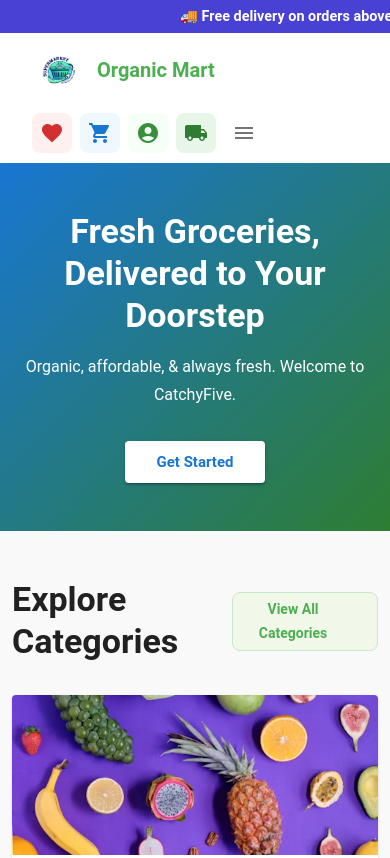
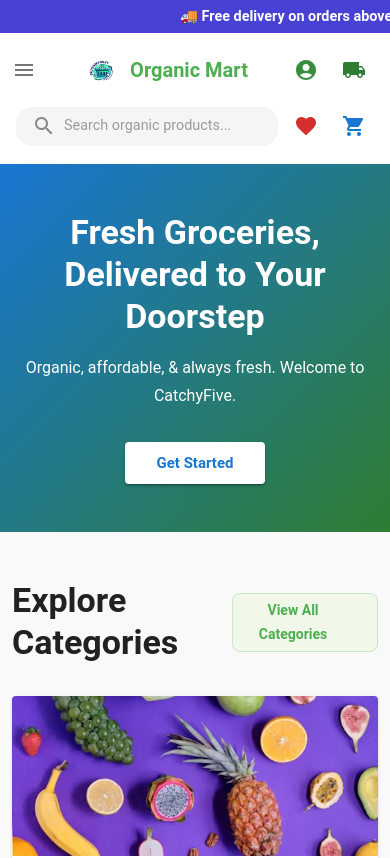
Before and after one commit to MaheswariBaskaran07/catchyfive, a React (Vite) app in the folder catchy-five/: page / in a window 390 px wide. Shown: the top 858 px of the page. Built offline with nearby package versions, Linux system fonts and the light colour scheme; some icons are missing.

Commit message:
Enhance UI: responsive header, search routing, consistent item styling across Shop, Wishlist, and created the search result page

```diff
--- a/catchy-five/src/App.tsx
+++ b/catchy-five/src/App.tsx
@@ -13,6 +13,8 @@ import AboutPage from './pages/AboutPage';
 import ShopPage from './pages/ShopPage';
 import ContactPage from './pages/ContactPage';
 import OffersPage from './pages/OffersPage';
+import SearchResults from './pages/SearchResults';
+
 
 
 function App() {
@@ -32,6 +34,7 @@ function App() {
         <Route path="/shop" element={<ShopPage />} />
         <Route path="/contact" element={<ContactPage />} />
         <Route path="/offers" element={<OffersPage />} />
+        <Route path="/search" element={<SearchResults />} />
         <Route path="*" element={<NotFound />} />
       </Routes>
       </CartProvider>
--- a/catchy-five/src/components/Header.tsx
+++ b/catchy-five/src/components/Header.tsx
@@ -16,6 +16,7 @@ import {
   ListItemText,
   useTheme,
   useMediaQuery,
+  Collapse,
 } from '@mui/material';
 import {
   ShoppingCart,
@@ -26,15 +27,17 @@ import {
   LocalShipping,
   Category,
   ExpandMore,
+  ExpandLess,
 } from '@mui/icons-material';
 import { useState } from 'react';
 import { useNavigate } from 'react-router-dom';
-import { useCartContext } from '../components/CartContext';
+import { useCartContext } from './CartContext';
 
 export default function Header() {
   const [anchorElCategory, setAnchorElCategory] = useState<null | HTMLElement>(null);
   const [anchorElPages, setAnchorElPages] = useState<null | HTMLElement>(null);
   const [drawerOpen, setDrawerOpen] = useState(false);
+  const [openCategories, setOpenCategories] = useState(false);
   const [searchQuery, setSearchQuery] = useState('');
   const theme = useTheme();
   const isMobile = useMediaQuery(theme.breakpoints.down('md'));
@@ -56,25 +59,68 @@ export default function Header() {
     px: 2,
     py: 0.6,
     borderRadius: 4,
-    width: '35%',
+    width: '100%',
   };
 
   const handleSearchSubmit = (e: React.FormEvent<HTMLFormElement>) => {
     e.preventDefault();
-    if (searchQuery.trim()) {
-      navigate(`/search?q=${encodeURIComponent(searchQuery.trim())}`);
+    const query = searchQuery.trim().toLowerCase();
+    if (!query) return;
+
+    const routesMap: { [key: string]: string } = {
+      home: '/',
+      login: '/login',
+      signup: '/signup',
+      contact: '/contact',
+      about: '/about',
+      offers: '/offers',
+      shop: '/shop',
+      cart: '/cartpage',
+      wishlist: '/wishlistpage',
+      'add address': '/add-address',
+    };
+
+    const categories = ['vegetables', 'fruits', 'groceries', 'beverages'];
+
+    if (routesMap[query]) {
+      navigate(routesMap[query]);
+    } else if (categories.includes(query)) {
+      navigate(`/category/${query}`);
+    } else {
+      navigate(`/search?q=${encodeURIComponent(query)}`);
+    }
+
     setSearchQuery('');
-    }
   };
 
   const drawerList = (
     <Box sx={{ width: 250 }} onClick={() => setDrawerOpen(false)}>
       <List>
-        {['Home', 'Categories', 'Offers', 'Contact', 'About'].map((label) => (
-          <ListItemButton key={label} onClick={() => navigate(`/${label.toLowerCase()}`)}>
-            <ListItemText primary={label} />
+        <ListItemButton onClick={() => navigate('/')}>
+          <ListItemText primary="Home" />
+        </ListItemButton>
+        <ListItemButton onClick={() => setOpenCategories(!openCategories)}>
+          <ListItemText primary="Categories" />
+          {openCategories ? <ExpandLess /> : <ExpandMore />}
+        </ListItemButton>
+        <Collapse in={openCategories} timeout="auto" unmountOnExit>
+          <List component="div" disablePadding>
+            {['Vegetables', 'Fruits', 'Groceries', 'Beverages'].map((item) => (
+              <ListItemButton key={item} sx={{ pl: 4 }} onClick={() => navigate(`/category/${item.toLowerCase()}`)}>
+                <ListItemText primary={item} />
               </ListItemButton>
             ))}
+          </List>
+        </Collapse>
+        <ListItemButton onClick={() => navigate('/offers')}>
+          <ListItemText primary="Offers" />
+        </ListItemButton>
+        <ListItemButton onClick={() => navigate('/contact')}>
+          <ListItemText primary="Contact" />
+        </ListItemButton>
+        <ListItemButton onClick={() => navigate('/about')}>
+          <ListItemText primary="About" />
+        </ListItemButton>
         <ListItemButton onClick={() => navigate('/add-address')}>
           <ListItemText primary="Add Delivery Address" />
         </ListItemButton>
@@ -84,45 +130,133 @@ export default function Header() {
 
   return (
     <Box>
-      {/* Promotional scroll banner */}
-      <Box sx={{
-        bgcolor: '#4940d4ff', color: 'white', py: 0.7, px: 2, fontSize: '0.9rem',
-        overflow: 'hidden', whiteSpace: 'nowrap',
-      }}>
-        <Box sx={{ display: 'inline-block', animation: 'scroll-left 20s linear infinite', fontWeight: 600 }}>
+      {/* Top banner */}
+      <Box
+        sx={{
+          bgcolor: '#4940d4ff',
+          color: 'white',
+          py: 0.7,
+          px: 2,
+          fontSize: '0.9rem',
+          overflow: 'hidden',
+          whiteSpace: 'nowrap',
+        }}
+      >
+        <Box
+          sx={{
+            display: 'inline-block',
+            animation: 'scroll-left 20s linear infinite',
+            fontWeight: 600,
+          }}
+        >
           🚚 Free delivery on orders above $80 | 🎉 Use code <strong>CATCHY10</strong> for 10% OFF!
         </Box>
       </Box>
 
-      {/* Header bar */}
       <AppBar position="static" elevation={0} sx={{ bgcolor: '#fff', color: '#000', px: 2, py: 1.2 }}>
-        <Toolbar sx={{ justifyContent: 'space-between', flexWrap: 'wrap', gap: 2 }}>
-          {/* Left nav */}
-          <Box display="flex" alignItems="center" gap={3}>
+        {isMobile ? (
+          <>
+            {/* Mobile top row */}
+            <Toolbar sx={{ justifyContent: 'space-between', px: 0 }}>
+              <IconButton onClick={() => setDrawerOpen(true)} edge="start">
+                <MenuIcon />
+              </IconButton>
+
+              <Box
+                onClick={() => navigate('/')}
+                sx={{ display: 'flex', alignItems: 'center', cursor: 'pointer', flexGrow: 1, justifyContent: 'center' }}
+              >
+                <img src="/logo1.png" alt="Logo" style={{ height: 40, marginRight: 8 }} />
+                <Typography variant="h6" sx={{ fontWeight: 'bold', color: '#4CAF50' }}>
+                  Organic Mart
+                </Typography>
+              </Box>
+
+              <Box sx={{ display: 'flex', gap: 1 }}>
+                <Tooltip title="Account">
+                  <IconButton onClick={() => navigate('/login')}>
+                    <AccountCircle sx={{ color: '#388e3c' }} />
+                  </IconButton>
+                </Tooltip>
+                <Tooltip title="Delivery Info">
+                  <IconButton onClick={() => navigate('/add-address')}>
+                    <LocalShipping sx={{ color: '#2e7d32' }} />
+                  </IconButton>
+                </Tooltip>
+              </Box>
+            </Toolbar>
+
+            {/* Mobile second row */}
+            <Toolbar component="form" onSubmit={handleSearchSubmit} sx={{ px: 0, gap: 1 }}>
+              <Box sx={{ ...searchBoxStyle, flexGrow: 1 }}>
+                <Search sx={{ color: '#888', mr: 1 }} />
+                <InputBase
+                  placeholder="Search organic products..."
+                  value={searchQuery}
+                  onChange={(e) => setSearchQuery(e.target.value)}
+                  fullWidth
+                  sx={{ fontSize: '0.9rem' }}
+                />
+              </Box>
+              <Tooltip title="Wishlist">
+                <IconButton onClick={() => navigate('/wishlistpage')}>
+                  <Badge badgeContent={wishlistItemCount} color="error">
+                    <Favorite sx={{ color: '#d32f2f' }} />
+                  </Badge>
+                </IconButton>
+              </Tooltip>
+              <Tooltip title={`Cart Total: ₹${cartTotal.toFixed(2)}`}>
+                <IconButton onClick={() => navigate('/cartpage')}>
+                  <Badge badgeContent={cartItemCount} color="error">
+                    <ShoppingCart sx={{ color: '#1976d2' }} />
+                  </Badge>
+                </IconButton>
+              </Tooltip>
+            </Toolbar>
+          </>
+        ) : (
+          // Desktop layout
+          <Toolbar sx={{ display: 'flex', justifyContent: 'space-between', gap: 2 }}>
+            {/* Left - Logo & Nav */}
+            <Box sx={{ display: 'flex', alignItems: 'center', gap: 2 }}>
               <Box onClick={() => navigate('/')} sx={{ display: 'flex', alignItems: 'center', cursor: 'pointer' }}>
-              <img src="/logo1.png" alt="Logo" style={{ height: 55, marginRight: 10 }} />
-              <Typography variant="h6" sx={{ fontWeight: 'bold', color: '#4CAF50' }}>Organic Mart</Typography>
+                <img src="/logo1.png" alt="Logo" style={{ height: 45, marginRight: 10 }} />
+                <Typography variant="h6" sx={{ fontWeight: 'bold', color: '#4CAF50' }}>
+                  Organic Mart
+                </Typography>
               </Box>
-            {!isMobile && (
-              <>
-                <Button onClick={() => navigate('/')} sx={navStyle}>Home</Button>
-                <Button onClick={(e) => setAnchorElCategory(e.currentTarget)} startIcon={<Category />} endIcon={<ExpandMore />} sx={navStyle}>
+              <Button onClick={() => navigate('/')} sx={navStyle}>
+                Home
+              </Button>
+              <Button
+                onClick={(e) => setAnchorElCategory(e.currentTarget)}
+                startIcon={<Category />}
+                endIcon={<ExpandMore />}
+                sx={navStyle}
+              >
                 Categories
               </Button>
-                <Menu anchorEl={anchorElCategory} open={Boolean(anchorElCategory)} onClose={() => setAnchorElCategory(null)}>
-                  {['Vegetables', 'Fruits', 'Groceries', 'Beverages'].map(item => (
-                    <MenuItem key={item} onClick={() => { setAnchorElCategory(null); navigate(`/category/${item.toLowerCase()}`); }}>
+              <Menu
+                anchorEl={anchorElCategory}
+                open={Boolean(anchorElCategory)}
+                onClose={() => setAnchorElCategory(null)}
+              >
+                {['Vegetables', 'Fruits', 'Groceries', 'Beverages'].map((item) => (
+                  <MenuItem
+                    key={item}
+                    onClick={() => {
+                      setAnchorElCategory(null);
+                      navigate(`/category/${item.toLowerCase()}`);
+                    }}
+                  >
                     {item}
                   </MenuItem>
                 ))}
               </Menu>
-              </>
-            )}
             </Box>
 
-          {/* Center search */}
-          {!isMobile && (
-            <Box component="form" onSubmit={handleSearchSubmit} sx={searchBoxStyle}>
+            {/* Center - Search Bar */}
+            <Box component="form" onSubmit={handleSearchSubmit} sx={{ ...searchBoxStyle, maxWidth: 500 }}>
               <Search sx={{ color: '#888', mr: 1 }} />
               <InputBase
                 placeholder="Search organic products..."
@@ -131,50 +265,77 @@ export default function Header() {
                 fullWidth
               />
             </Box>
-          )}
 
-          {/* Right side icons */}
+            {/* Right - Icons */}
             <Box display="flex" alignItems="center" gap={1}>
-            {!isMobile && (
-              <>
-                <Button onClick={(e) => setAnchorElPages(e.currentTarget)} endIcon={<ExpandMore />} sx={navStyle}>Pages</Button>
-                <Menu anchorEl={anchorElPages} open={Boolean(anchorElPages)} onClose={() => setAnchorElPages(null)}>
-                  {['Offers', 'Contact', 'About'].map(page => (
-                    <MenuItem key={page} onClick={() => { setAnchorElPages(null); navigate(`/${page.toLowerCase()}`); }}>
+              <Button
+                onClick={(e) => setAnchorElPages(e.currentTarget)}
+                endIcon={<ExpandMore />}
+                sx={navStyle}
+              >
+                Pages
+              </Button>
+              <Menu
+                anchorEl={anchorElPages}
+                open={Boolean(anchorElPages)}
+                onClose={() => setAnchorElPages(null)}
+              >
+                {['Offers', 'Contact', 'About'].map((page) => (
+                  <MenuItem
+                    key={page}
+                    onClick={() => {
+                      setAnchorElPages(null);
+                      navigate(`/${page.toLowerCase()}`);
+                    }}
+                  >
                     {page}
                   </MenuItem>
                 ))}
               </Menu>
-              </>
-            )}
+
               {[
-              { tooltip: 'Wishlist', badgeContent: wishlistItemCount, icon: <Favorite sx={{ color: '#d32f2f' }} />, onClick: () => navigate('/wishlistpage'), bgcolor: '#fff0f0', hover: '#ffe5e5' },
-              { tooltip: `Cart Total: $${cartTotal.toFixed(2)}`, badgeContent: cartItemCount, icon: <ShoppingCart sx={{ color: '#1976d2' }} />, onClick: () => navigate('/cartpage'), bgcolor: '#f0f8ff', hover: '#e0f0ff' },
-              { tooltip: 'Account', badgeContent: 0, icon: <AccountCircle sx={{ color: '#388e3c' }} />, onClick: () => navigate('/login'), bgcolor: '#f5fff5', hover: '#e6ffe6' },
-              { tooltip: 'Delivery Info', badgeContent: 0, icon: <LocalShipping sx={{ color: '#2e7d32' }} />, onClick: () => navigate('/add-address'), bgcolor: '#e8f5e9', hover: '#d0f0d0' },
-            ].map(({ tooltip, badgeContent, icon, onClick, bgcolor, hover }, i) => (
+                {
+                  tooltip: 'Wishlist',
+                  badgeContent: wishlistItemCount,
+                  icon: <Favorite sx={{ color: '#d32f2f' }} />,
+                  onClick: () => navigate('/wishlistpage'),
+                },
+                {
+                  tooltip: `Cart Total: ₹${cartTotal.toFixed(2)}`,
+                  badgeContent: cartItemCount,
+                  icon: <ShoppingCart sx={{ color: '#1976d2' }} />,
+                  onClick: () => navigate('/cartpage'),
+                },
+                {
+                  tooltip: 'Account',
+                  badgeContent: 0,
+                  icon: <AccountCircle sx={{ color: '#388e3c' }} />,
+                  onClick: () => navigate('/login'),
+                },
+                {
+                  tooltip: 'Delivery Info',
+                  badgeContent: 0,
+                  icon: <LocalShipping sx={{ color: '#2e7d32' }} />,
+                  onClick: () => navigate('/add-address'),
+                },
+              ].map(({ tooltip, badgeContent, icon, onClick }, i) => (
                 <Tooltip key={i} title={tooltip}>
-                <IconButton onClick={onClick} sx={{ bgcolor, '&:hover': { bgcolor: hover }, borderRadius: 2 }}>
-                  <Badge badgeContent={badgeContent} color="error">{icon}</Badge>
+                  <IconButton onClick={onClick}>
+                    <Badge badgeContent={badgeContent} color="error">
+                      {icon}
+                    </Badge>
                   </IconButton>
                 </Tooltip>
               ))}
-
-            {isMobile && (
-              <IconButton onClick={() => setDrawerOpen(true)}>
-                <MenuIcon />
-              </IconButton>
-            )}
             </Box>
           </Toolbar>
+        )}
       </AppBar>
 
-      {/* Mobile Drawer */}
-      <Drawer anchor="right" open={drawerOpen} onClose={() => setDrawerOpen(false)}>
+      <Drawer anchor="left" open={drawerOpen} onClose={() => setDrawerOpen(false)}>
         {drawerList}
       </Drawer>
 
-      {/* Scroll animation */}
       <style>{`
         @keyframes scroll-left {
           0% { transform: translateX(100%); }
--- a/catchy-five/src/pages/CategoryPage.tsx
+++ b/catchy-five/src/pages/CategoryPage.tsx
@@ -58,7 +58,7 @@ export default function CategoryPage() {
   const products = mockData[categoryKey as keyof typeof mockData] || [];
 
   const [quantities, setQuantities] = useState<{ [id: number]: number }>(() =>
-    Object.fromEntries(products.map((item) => [item.id, 0]))
+    Object.fromEntries(products.map((item) => [item.id, 1]))
   );
 
   const handleAddToCart = (item: any) => {
@@ -152,7 +152,9 @@ export default function CategoryPage() {
                           ${item.originalPrice.toFixed(2)}
                         </Typography>
                       )}
-                      <Typography variant="h6" color="primary">${item.price.toFixed(2)}</Typography>
+                      <Typography variant="h6" color="primary">
+                         {item.price.toLocaleString('en-US', { style: 'currency', currency: 'USD' })}
+                      </Typography>
                       {discount > 0 && (
                         <Box sx={{ border: '1px solid #ccc', borderRadius: 1, px: 0.5, fontSize: '0.75rem', color: '#388e3c', backgroundColor: '#e8f5e9' }}>
                           {discount}% OFF
--- a/catchy-five/src/pages/Home.tsx
+++ b/catchy-five/src/pages/Home.tsx
@@ -177,7 +177,7 @@ export default function HomePage() {
                     {item.name}
                   </Typography>
                   <Typography color="textSecondary" mb={2}>
-                    ₹{item.price}
+                    {item.price.toLocaleString('en-US', { style: 'currency', currency: 'USD' })}
                   </Typography>
                   <Box sx={{ display: 'flex', flexDirection: { xs: 'column', sm: 'row' }, gap: 1 }}>
                     <Button
--- a/catchy-five/src/pages/WishlistPage.tsx
+++ b/catchy-five/src/pages/WishlistPage.tsx
@@ -8,6 +8,8 @@ import {
   Stack,
   Snackbar,
   Alert,
+  useTheme,
+  useMediaQuery,
 } from '@mui/material';
 import { useNavigate } from 'react-router-dom';
 import { useState } from 'react';
@@ -20,6 +22,9 @@ export default function WishlistPage() {
     setWishlist,
     cart,
   } = useCartContext();
+
+  const theme = useTheme();
+  const isSm = useMediaQuery(theme.breakpoints.down('sm'));
 
   const navigate = useNavigate();
   const [snackbarOpen, setSnackbarOpen] = useState(false);
@@ -57,7 +62,16 @@ export default function WishlistPage() {
         <Typography>No items in wishlist.</Typography>
       ) : (
         <>
-          <Box sx={{ mb: 3, display: 'flex', justifyContent: 'space-between' }}>
+          <Box
+            sx={{
+              mb: 3,
+              display: 'flex',
+              flexDirection: isSm ? 'column' : 'row',
+              justifyContent: 'space-between',
+              alignItems: isSm ? 'stretch' : 'center',
+              gap: 2,
+            }}
+          >
             <Button variant="outlined" color="error" onClick={clearWishlist}>
               Clear Wishlist
             </Button>
@@ -73,31 +87,44 @@ export default function WishlistPage() {
                 mb: 2,
                 p: 2,
                 border: '1px solid #ccc',
-                display: 'flex',
-                alignItems: 'center',
-                gap: 2,
                 borderRadius: 2,
                 boxShadow: 1,
                 transition: 'all 0.2s ease',
                 '&:hover': { backgroundColor: '#f9f9f9' },
+                display: 'flex',
+                flexDirection: isSm ? 'column' : 'row',
+                alignItems: isSm ? 'flex-start' : 'center',
+                gap: 2,
               }}
             >
               <CardMedia
                 component="img"
                 image={item.img}
                 alt={item.name}
-                sx={{ width: 80, height: 80, objectFit: 'cover', borderRadius: 1 }}
+                sx={{
+                  width: isSm ? '100%' : 120,
+                  height: isSm ? 'auto' : 80,
+                  maxHeight: 200,
+                  objectFit: 'cover',
+                  borderRadius: 1,
+                }}
               />
+
               <Box sx={{ flexGrow: 1 }}>
                 <Typography variant="h6">{item.name}</Typography>
-                <Typography variant="body2" color="textSecondary">
+                <Typography variant="body2" color="text.secondary">
                   ₹{item.price.toFixed(2)}
                 </Typography>
               </Box>
 
-              <Stack direction="row" spacing={1}>
+              <Stack
+                direction={isSm ? 'column' : 'row'}
+                spacing={1}
+                sx={{ width: isSm ? '100%' : 'auto' }}
+              >
                 <Button
                   variant="contained"
+                  fullWidth={isSm}
                   sx={{
                     textTransform: 'none',
                     backgroundColor: '#4CAF50',
@@ -110,6 +137,7 @@ export default function WishlistPage() {
                 <Button
                   variant="outlined"
                   color="error"
+                  fullWidth={isSm}
                   sx={{ textTransform: 'none' }}
                   onClick={() => handleRemove(item.id)}
                 >
@@ -127,7 +155,11 @@ export default function WishlistPage() {
         onClose={() => setSnackbarOpen(false)}
         anchorOrigin={{ vertical: 'bottom', horizontal: 'center' }}
       >
-        <Alert severity="success" onClose={() => setSnackbarOpen(false)} sx={{ fontWeight: 600 }}>
+        <Alert
+          severity="success"
+          onClose={() => setSnackbarOpen(false)}
+          sx={{ fontWeight: 600 }}
+        >
           {snackbarMessage}
         </Alert>
       </Snackbar>
```
Also changed, not shown: catchy-five/src/pages/CartPage.tsx (+6 -3 lines), catchy-five/src/pages/SearchResults.tsx (added, +20 -0 lines), catchy-five/src/pages/ShopPage.tsx (+22 -17 lines). Lines whose indentation alone changed are shown as unchanged.
